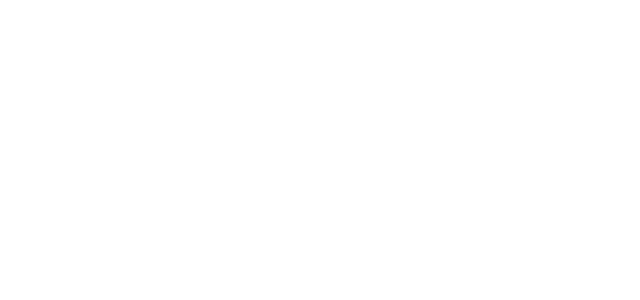
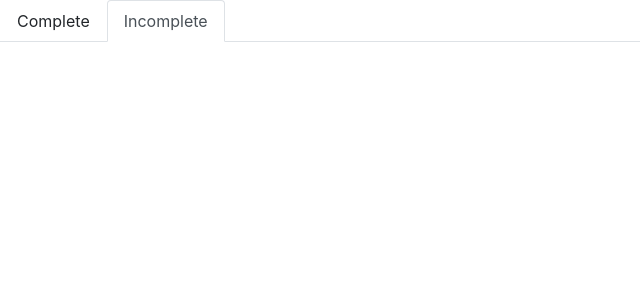
Before and after one commit to AndyAtari/toeat, a React (Create React App) app in the folder frontend/: page / in a window 1280 px wide. Shown: the top 300 px of the page, without its empty margins (0-640 px from the left). Built offline with nearby package versions, Linux system fonts and the light colour scheme.

Commit message:
Created functions that render complete and incomplete tabs.

```diff
--- a/frontend/src/App.js
+++ b/frontend/src/App.js
@@ -1,4 +1,4 @@
-import React, {Component} from "react";
+import React, { Component } from "react";
 import { render } from "react-dom";
 
 const toeatItems = [
@@ -19,19 +19,52 @@
     title: "Quesadilla",
     description: "From Chipotle",
     completed: true,
-  }
+  },
 ];
 
 class App extends Component {
+  constructor(props) {
+    super(props);
+    this.state = {
+      viewCompleted: false,
+      toeatList: toeatItems,
+    };
+  }
 
+  displayCompleted = (status) => {
+    if (status) {
+      return this.setState({ viewCompleted: true });
+    }
+    return this.setState({ viewCompleted: false });
+  };
 
-render() {
-  return (
-    <div>
+  renderTabList = () => {
+    return (
+      <div className="nav nav-tabs">
+        <span
+          className={this.state.viewCompleted ? "nav-link active" : "nav-link"}
+          onClick={() => this.displayCompleted(true)}
+        >
+          Complete
+        </span>
+        <span
+          className={this.state.viewCompleted ? "nav-link" : "nav-link active"}
+          onClick={() => this.displayCompleted(false)}
+        >
+          Incomplete
+        </span>
+      </div>
+    );
+  };
 
-    </div>
-  );
-}
+  render() {
+    return (
+      <div>
+        {this.renderTabList()}
+        <ul className="list-group list-group-flush border-top-0"></ul>
+      </div>
+    );
+  }
 }
 
 export default App;
```
